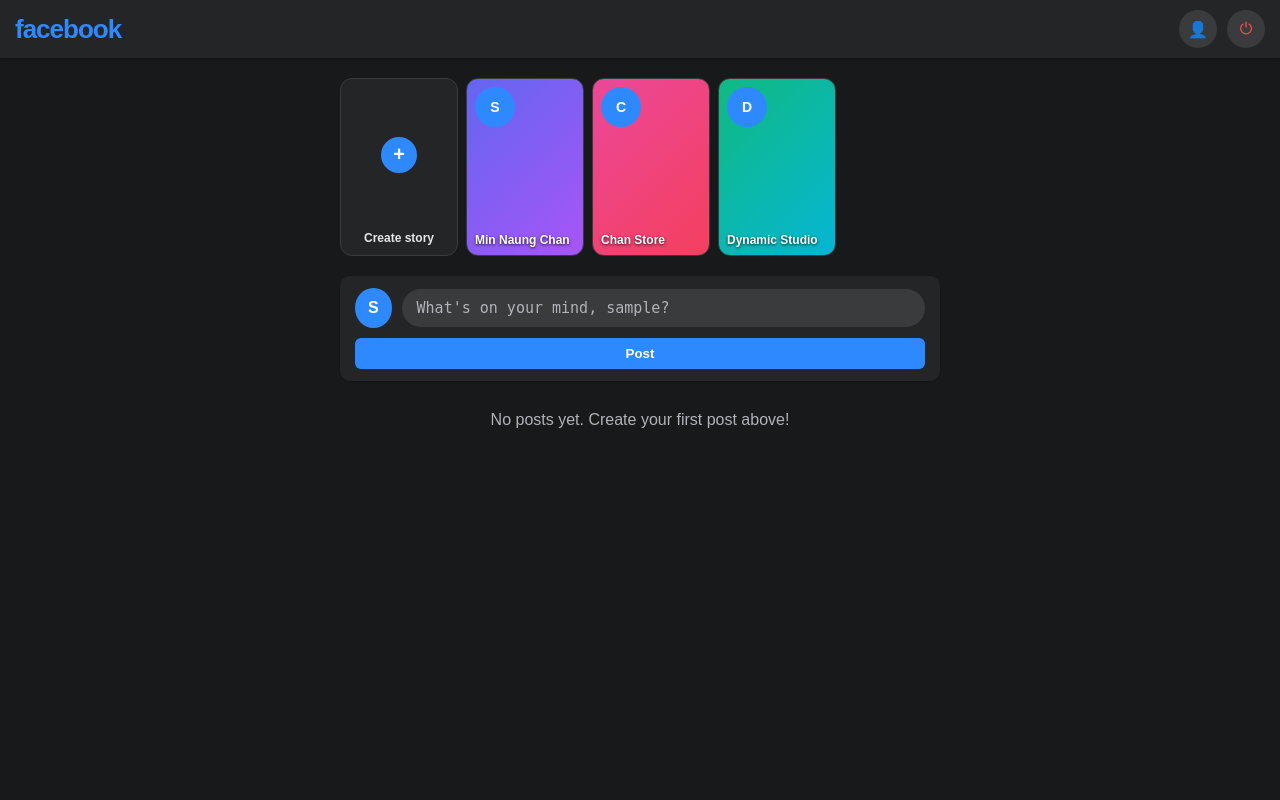
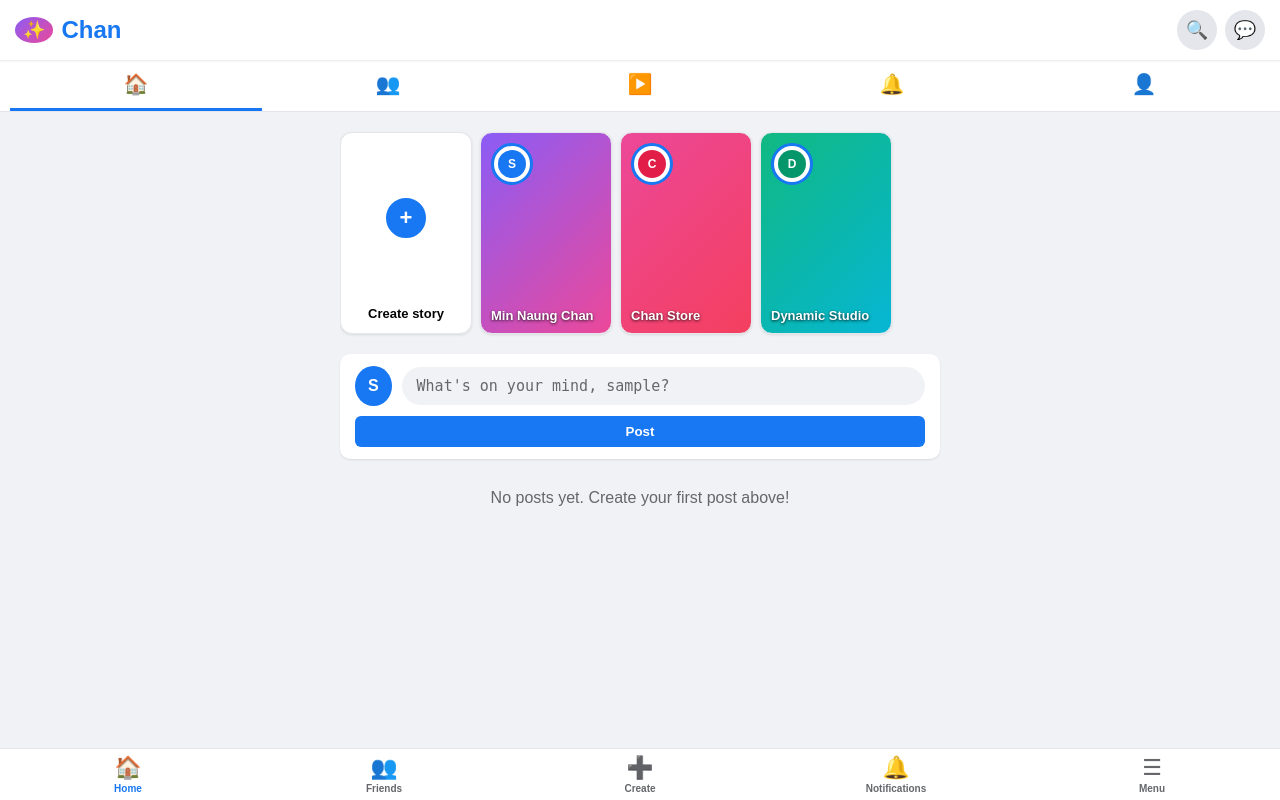
Before and after one commit to glimmgy-sketch/csw-dynamic, a Flask app: template templates/index.html in a window 1280 px wide. Run offline with Flask 3, Linux system fonts and the light colour scheme; the template is opened without the code that fills it, so the values that code supplies are empty; the visitor is signed in with stand-in values (Sample User, id 1).

Commit message:
Update index.html

```diff
--- a/templates/index.html
+++ b/templates/index.html
@@ -6,50 +6,73 @@
     <title>Chan</title>
     <style>
         body {
-            background-color: #18191a;
-            color: #e4e6eb;
+            background-color: #f0f2f5;
+            color: #050505;
             font-family: sans-serif;
             margin: 0;
-            padding: 0;
+            padding-bottom: 60px; /* Space for bottom nav */
         }
 
-        /* Top Facebook Navbar */
-        .fb-header {
+        /* Top Header Bar */
+        .chan-header {
             display: flex;
             justify-content: space-between;
             align-items: center;
-            background: #242526;
+            background: #ffffff;
             padding: 10px 15px;
             position: sticky;
             top: 0;
             z-index: 1000;
-            box-shadow: 0 2px 4px rgba(0,0,0,0.2);
+            box-shadow: 0 1px 2px rgba(0,0,0,0.1);
         }
-        .fb-logo {
-            color: #2e89ff;
-            font-size: 26px;
+        .chan-logo-area {
+            display: flex;
+            align-items: center;
+            gap: 8px;
+            font-size: 24px;
             font-weight: bold;
-            letter-spacing: -1px;
+            color: #1877f2;
         }
-        .fb-nav-icons {
+        .chan-top-icons {
             display: flex;
-            gap: 10px;
+            gap: 8px;
         }
-        .nav-icon-btn {
-            background: #3a3b3c;
+        .top-icon-btn {
+            background: #e4e6eb;
             border: none;
-            color: #e4e6eb;
-            width: 38px;
-            height: 38px;
+            width: 40px;
+            height: 40px;
             border-radius: 50%;
-            cursor: pointer;
-            font-size: 16px;
             display: flex;
             align-items: center;
             justify-content: center;
+            cursor: pointer;
+            font-size: 18px;
             text-decoration: none;
+            color: #050505;
         }
-        .nav-icon-btn:hover { background: #4e4f50; }
+
+        /* Top Sub-Tab Navigation Bar */
+        .chan-sub-nav {
+            display: flex;
+            justify-content: space-around;
+            background: #ffffff;
+            border-bottom: 1px solid #e4e6eb;
+            padding: 0 10px;
+        }
+        .sub-nav-item {
+            flex: 1;
+            text-align: center;
+            padding: 12px 0;
+            font-size: 20px;
+            color: #65676b;
+            cursor: pointer;
+            border-bottom: 3px solid transparent;
+        }
+        .sub-nav-item.active {
+            color: #1877f2;
+            border-bottom: 3px solid #1877f2;
+        }
 
         .container {
             max-width: 600px;
@@ -57,77 +80,76 @@
             padding: 10px;
         }
 
-        /* Stories Section (Circular style) */
+        /* Stories Row (Circular story design) */
         .stories-container {
             display: flex;
             gap: 8px;
             overflow-x: auto;
             padding: 10px 0;
-            scrollbar-width: none; /* Firefox */
+            scrollbar-width: none;
         }
         .stories-container::-webkit-scrollbar { display: none; }
 
         .story-card {
-            min-width: 100px;
-            height: 160px;
-            background: #242526;
+            min-width: 110px;
+            height: 180px;
+            background: #ffffff;
             border-radius: 12px;
             overflow: hidden;
             position: relative;
             cursor: pointer;
-            border: 1px solid #3a3b3c;
+            box-shadow: 0 1px 3px rgba(0,0,0,0.1);
             flex-shrink: 0;
             display: flex;
             flex-direction: column;
             justify-content: flex-end;
-            padding: 8px;
+            padding: 10px;
+            border: 1px solid #e4e6eb;
         }
         .story-card.create-story {
             justify-content: center;
             align-items: center;
-            background: #242526;
+            background: #ffffff;
         }
         .create-story-icon {
-            width: 36px;
-            height: 36px;
-            background: #2e89ff;
+            width: 40px;
+            height: 40px;
+            background: #1877f2;
             color: white;
             border-radius: 50%;
             display: flex;
             align-items: center;
             justify-content: center;
-            font-size: 20px;
+            font-size: 22px;
             font-weight: bold;
-            margin-bottom: 25px;
-            border: 3px solid #242526;
+            margin-bottom: 30px;
+            border: 4px solid #ffffff;
         }
         .create-story-text {
             position: absolute;
-            bottom: 10px;
-            font-size: 12px;
+            bottom: 12px;
+            font-size: 13px;
             font-weight: bold;
             text-align: center;
             width: 100%;
+            color: #050505;
         }
-        .story-avatar {
+        .story-avatar-ring {
             position: absolute;
-            top: 8px;
-            left: 8px;
-            width: 34px;
-            height: 34px;
-            background: #2e89ff;
+            top: 10px;
+            left: 10px;
+            width: 36px;
+            height: 36px;
+            border: 3px solid #1877f2;
             border-radius: 50%;
-            border: 3px solid #2e89ff;
             display: flex;
             align-items: center;
             justify-content: center;
-            font-weight: bold;
-            font-size: 14px;
-            color: white;
+            background: #ffffff;
         }
         .story-name {
             color: white;
-            font-size: 12px;
+            font-size: 13px;
             font-weight: bold;
             z-index: 2;
             text-shadow: 0 1px 3px rgba(0,0,0,0.8);
@@ -135,11 +157,11 @@
 
         /* Post Creation Box */
         .post-create-box {
-            background: #242526;
+            background: #ffffff;
             padding: 12px 15px;
             border-radius: 10px;
             margin-top: 10px;
-            box-shadow: 0 1px 2px rgba(0,0,0,0.2);
+            box-shadow: 0 1px 2px rgba(0,0,0,0.1);
         }
         .post-create-input {
             display: flex;
@@ -150,7 +172,7 @@
         .user-avatar-sm {
             width: 40px;
             height: 40px;
-            background: #2e89ff;
+            background: #1877f2;
             border-radius: 50%;
             display: flex;
             align-items: center;
@@ -162,8 +184,8 @@
         textarea {
             width: 100%;
             padding: 10px 15px;
-            background: #3a3b3c;
-            color: #e4e6eb;
+            background: #f0f2f5;
+            color: #050505;
             border: none;
             border-radius: 20px;
             resize: none;
@@ -171,9 +193,9 @@
             outline: none;
             font-size: 15px;
         }
-        textarea::placeholder { color: #b0b3b8; }
+        textarea::placeholder { color: #65676b; }
         .post-submit-btn {
-            background: #2e89ff;
+            background: #1877f2;
             color: white;
             border: none;
             padding: 8px;
@@ -302,45 +323,87 @@
         .comment-list {
             margin-top: 8px;
             font-size: 13px;
-            color: #b0b3b8;
-            background: #18191a;
+            color: #65676b;
+            background: #f0f2f5;
             padding: 8px 12px;
             border-radius: 8px;
             max-height: 120px;
             overflow-y: auto;
         }
 
-        a { color: #2e89ff; text-decoration: none; }
+        /* Bottom Fixed Navigation Bar */
+        .chan-bottom-nav {
+            position: fixed;
+            bottom: 0;
+            left: 0;
+            width: 100%;
+            background: #ffffff;
+            display: flex;
+            justify-content: space-around;
+            border-top: 1px solid #e4e6eb;
+            padding: 6px 0;
+            z-index: 1000;
+        }
+        .bottom-nav-item {
+            display: flex;
+            flex-direction: column;
+            align-items: center;
+            font-size: 22px;
+            color: #65676b;
+            text-decoration: none;
+            flex: 1;
+        }
+        .bottom-nav-item.active {
+            color: #1877f2;
+        }
+        .bottom-nav-item span {
+            font-size: 10px;
+            margin-top: 2px;
+            font-weight: bold;
+        }
+
+        a { color: #1877f2; text-decoration: none; }
         a:hover { text-decoration: underline; }
     </style>
 </head>
 <body>
-    <!-- Top Facebook Header Bar -->
-    <div class="fb-header">
-        <div class="fb-logo">facebook</div>
-        <div class="fb-nav-icons">
-            <a href="{{ url_for('profile', username=current_user.username) }}" class="nav-icon-btn" title="Profile">👤</a>
-            <a href="{{ url_for('logout') }}" class="nav-icon-btn" title="Logout" style="color: #ff4d4d;">⏻</a>
+    <!-- Top Header Bar -->
+    <div class="chan-header">
+        <div class="chan-logo-area">
+            <span style="background: linear-gradient(135deg, #8b5cf6, #ec4899); color: white; padding: 2px 8px; border-radius: 50%; font-size: 18px;">✨</span> Chan
+        </div>
+        <div class="chan-top-icons">
+            <button class="top-icon-btn" onclick="alert('Search feature coming soon!')">🔍</button>
+            <a href="https://m.me" target="_blank" class="top-icon-btn">💬</a>
         </div>
     </div>
 
+    <!-- Top Sub-Tab Navigation Bar -->
+    <div class="chan-sub-nav">
+        <div class="sub-nav-item active">🏠</div>
+        <div class="sub-nav-item" onclick="alert('Friends tab coming soon!')">👥</div>
+        <div class="sub-nav-item" onclick="alert('Watch tab coming soon!')">▶️</div>
+        <div class="sub-nav-item" onclick="alert('Notifications coming soon!')">🔔</div>
+        <div class="sub-nav-item"><a href="{{ url_for('profile', username=current_user.username) }}" style="color: inherit;">👤</a></div>
+    </div>
+
     <div class="container">
-        <!-- Stories Row (Circular story design) -->
+        <!-- Stories Row -->
         <div class="stories-container">
             <div class="story-card create-story" onclick="alert('Create story feature coming soon!')">
                 <div class="create-story-icon">+</div>
                 <div class="create-story-text">Create story</div>
             </div>
-            <div class="story-card" style="background: linear-gradient(135deg, #6366f1, #a855f7);">
-                <div class="story-avatar">{{ current_user.username[0] | upper }}</div>
+            <div class="story-card" style="background: linear-gradient(135deg, #8b5cf6, #ec4899);">
+                <div class="story-avatar-ring"><div style="width:28px;height:28px;background:#1877f2;border-radius:50%;color:white;display:flex;align-items:center;justify-content:center;font-size:12px;font-weight:bold;">{{ current_user.username[0] | upper }}</div></div>
                 <div class="story-name">Min Naung Chan</div>
             </div>
             <div class="story-card" style="background: linear-gradient(135deg, #ec4899, #f43f5e);">
-                <div class="story-avatar">C</div>
+                <div class="story-avatar-ring"><div style="width:28px;height:28px;background:#e11d48;border-radius:50%;color:white;display:flex;align-items:center;justify-content:center;font-size:12px;font-weight:bold;">C</div></div>
                 <div class="story-name">Chan Store</div>
             </div>
             <div class="story-card" style="background: linear-gradient(135deg, #10b981, #06b6d4);">
-                <div class="story-avatar">D</div>
+                <div class="story-avatar-ring"><div style="width:28px;height:28px;background:#059669;border-radius:50%;color:white;display:flex;align-items:center;justify-content:center;font-size:12px;font-weight:bold;">D</div></div>
                 <div class="story-name">Dynamic Studio</div>
             </div>
         </div>
@@ -417,8 +480,17 @@
                 </div>
             {% endfor %}
         {% else %}
-            <p style="color: #b0b3b8; text-align: center; margin-top: 30px;">No posts yet. Create your first post above!</p>
+            <p style="color: #65676b; text-align: center; margin-top: 30px;">No posts yet. Create your first post above!</p>
         {% endif %}
+    </div>
+
+    <!-- Bottom Fixed Navigation Bar -->
+    <div class="chan-bottom-nav">
+        <a href="{{ url_for('index') }}" class="bottom-nav-item active">🏠<span>Home</span></a>
+        <a href="#" class="bottom-nav-item" onclick="alert('Friends tab coming soon!')">👥<span>Friends</span></a>
+        <a href="#" class="bottom-nav-item" onclick="alert('Create tab coming soon!')">➕<span>Create</span></a>
+        <a href="#" class="bottom-nav-item" onclick="alert('Notifications coming soon!')">🔔<span>Notifications</span></a>
+        <a href="{{ url_for('profile', username=current_user.username) }}" class="bottom-nav-item">☰<span>Menu</span></a>
     </div>
 
     <script>
```
Also changed, not shown: other parts of templates/index.html (+15 -16 lines).
